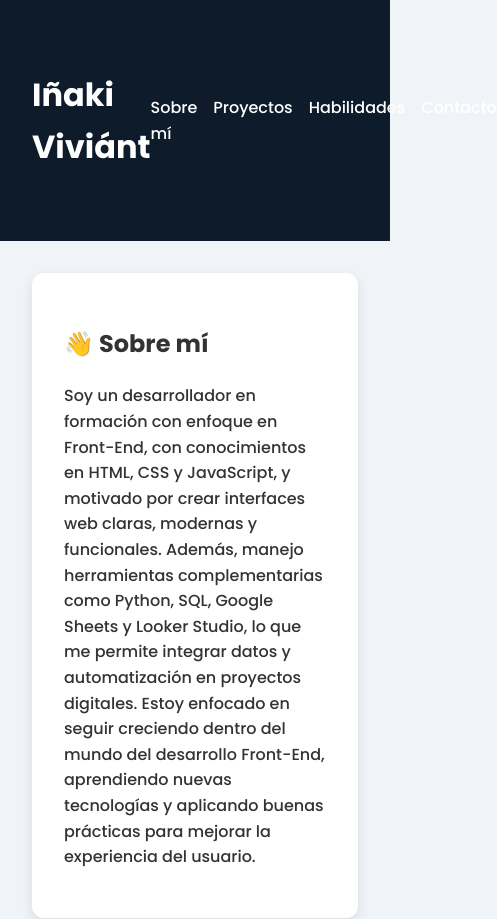
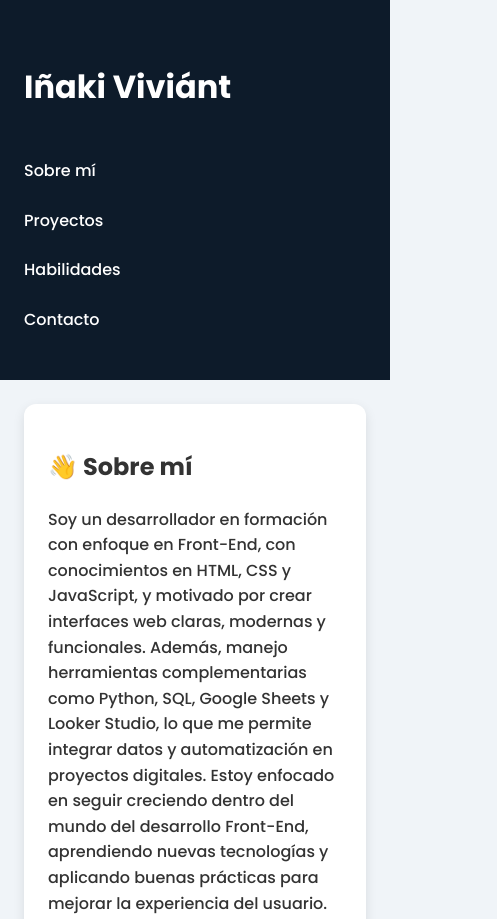
Before and after one commit to InaViviant/MiWeb, a plain HTML site: page index.html in a window 390 px wide. Shown: the top 919 px of the page, 497 px wide, since content can reach past the window. Drawn offline with Linux system fonts and the light colour scheme.

Commit message:
responsive

```diff
--- a/styleIndex.css
+++ b/styleIndex.css
@@ -1,3 +1,4 @@
+/* Google Fonts */
 body {
   font-family: 'Poppins', sans-serif;
   background: #f0f4f8;
@@ -90,3 +91,37 @@ footer {
   color: white;
   font-size: 0.9em;
 }
+
+/* -------- Responsive -------- */
+@media (max-width: 768px) {
+  .container {
+    padding: 1.5em;
+  }
+
+  .nav-container {
+    flex-direction: column;
+    align-items: flex-start;
+    gap: 1em;
+  }
+
+  nav ul {
+    flex-direction: column;
+    gap: 0.5em;
+    width: 100%;
+  }
+
+  nav a {
+    font-size: 1rem;
+    display: block;
+    padding: 0.5em 0;
+  }
+
+  .card {
+    padding: 1.5em;
+  }
+
+  .skills li {
+    font-size: 0.85em;
+    padding: 0.4em 0.9em;
+  }
+}
```
